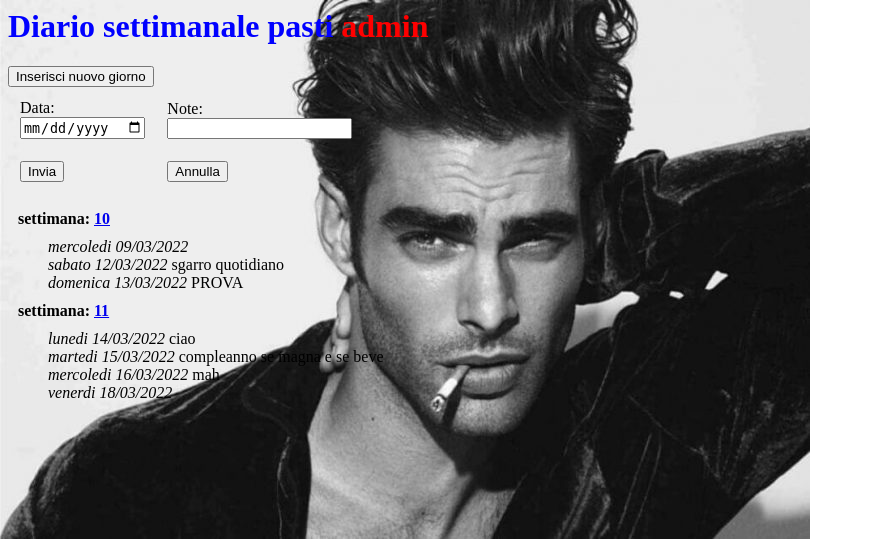
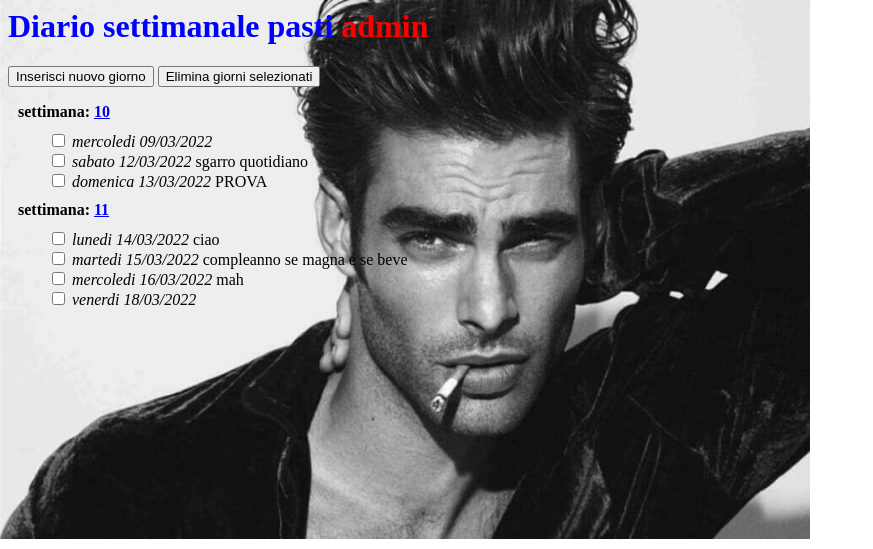
Before and after one commit to giuliofalco/e20, a Django app: page /diario/ in a window 1280 px wide. Shown: the top 549 px of the page, without its empty margins (0-873 px from the left). Run offline with Django 4.2, Linux system fonts and the light colour scheme; a user stored in the database is signed in; data comes from the database, SQL or seed files in the repository; parts of the project's set-up code (start-up, migrations or seed data) failed here and were passed over; some libraries are stand-ins or nearby versions.

Commit message:
eliminazione giorni

```diff
--- a/diario/templates/diario/index.html
+++ b/diario/templates/diario/index.html
@@ -12,22 +12,29 @@
          </style>
          <script>
                   function apri() {
+                    // apre la scheda per inserire un nuovo giorno
                       document.getElementById('scheda').style.display = 'block';
                   }
+
                   function chiudi() {
+                    // chiude la scheda di inserimento nuovo giorno
                       document.getElementById('scheda').style.display = 'none';
                   }
 
-                  function giulio() {
-                     document.location = {% url 'giulio:index' %};
+                  function elimina_giorni() {
+                    // elimina i giorni selezionati
+                    risp = confirm("vuoi cancellare i giorni selezionati?");
+                    if (risp) {
+                        document.getElementById('form_elimina').submit();
+                    }
                   }
          </script>
     </head>
 
     <body>
              <h1> Diario settimanale pasti <span id=user>{{ request.user.username }}</span> </h1>
-             <input type="button" onclik="javascript:apri()" value="Inserisci nuovo giorno">
-             <input type="button" value="elimina giorni seleizonati"
+             <input type="button" onclick="javascript:apri()" value="Inserisci nuovo giorno">
+             <input type="button" value="Elimina giorni selezionati" onclick="javascript:elimina_giorni()">
 
              <div id=scheda>
                <form method=post action = {% url 'diario:inserisci' %}>
@@ -44,14 +51,21 @@
              </div>
 
              <dl>
-             {% for elemento in lista_settimanale %}
+            <form id="form_elimina"  method="post" action="{% url 'diario:elimina_giorni' %}">
+                {% csrf_token %}
+
+                {% for elemento in lista_settimanale %}
                   <dt>settimana: <a href="{% url 'diario:settimana' elemento.0 %}">{{elemento.0}} </a>
                   </dt>
-                  {% for giorno in elemento.1 %}
-                       <dd><i>{{giorno.week_day}} </i>{{giorno.note}}</dd>
-                  {% endfor %}
-             {% endfor %}
+                    {% for giorno in elemento.1 %}
+                        <dd>
+                           <input type="checkbox" name="giorni_da_cancellare" value="{{giorno.id}}">
+                           <i>{{giorno.week_day}} </i>{{giorno.note}}
+                       </dd>
+                    {% endfor %}
+                {% endfor %}
 
+             <form>
              </dl>
 
     </body>
--- a/diario/urls.py
+++ b/diario/urls.py
@@ -13,5 +13,6 @@ urlpatterns = [
       path('mioLogin',views.mioLogin,name="mioLogin"),
       path('autentica',views.autentica,name="autentica"),
       path('rimuovi_account/', views.rimuovi_account, name='rimuovi_account'),
-      path('gestisci_alimenti/', views.gestisci_alimenti, name='gestisci_alimenti')
+      path('gestisci_alimenti/', views.gestisci_alimenti, name='gestisci_alimenti'),
+      path('elimina_giorni/', views.elimina_giorni, name='elimina_giorni'),
 ]
--- a/diario/views.py
+++ b/diario/views.py
@@ -187,6 +187,15 @@ def inserisci(request):
     return redirect('diario:index')  # o una pagina di errore
 
 @login_required
+def elimina_giorni(request):
+     # Gestisci l'eliminazione dei giorni selezionati
+        if request.method == 'POST':
+            giorni_da_cancellare = request.POST.getlist('giorni_da_cancellare')
+            for giorno_id in giorni_da_cancellare:
+                Diario.objects.filter(id=giorno_id).delete()
+        return redirect('diario:index') # ritorna alla pagina principale
+
+@login_required
 def cancella(request,idGiorno,pasto,al,week,day):
    # riceve i'id della registrazione giornaliera, il numero della consumazione
    # e il nome alimento. Lo cancella dalla lista della consumazione
```
Also changed, not shown: 1 other file.
